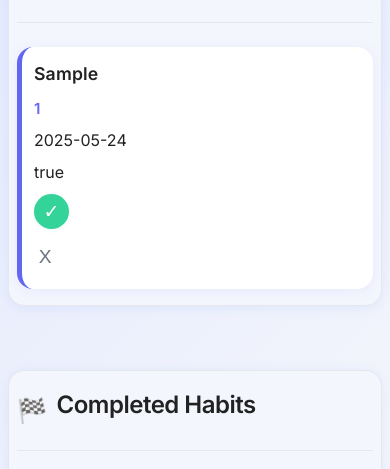
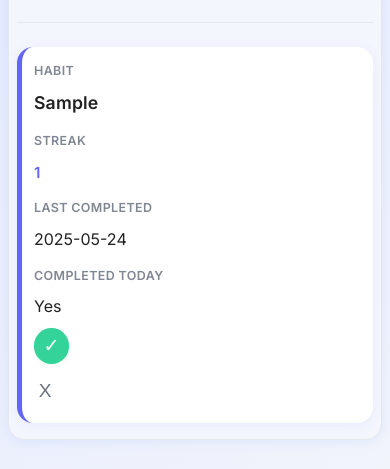
Before and after one commit to Swilsondi/habit-tracker, a plain HTML site: page habit-tracker/src/index.html in a window 390 px wide. Both pictures are taken after typing "Sample" into the empty fields and a click on the button "Add". Shown: the part 375-844 px from the top of the page. Drawn offline with Linux system fonts and the light colour scheme.

Commit message:
Enhances habit card UI with structured labels and improved layout
Improves the habit card rendering by adding structured labels for each habit attribute, enhancing clarity and usability.

Adjusts CSS styles for better alignment and responsiveness of elements, ensuring a more polished appearance.

Updates event listeners for completed and deleted habits to streamline user interactions.

```diff
--- a/habit-tracker/src/scripts/app.js
+++ b/habit-tracker/src/scripts/app.js
@@ -33,67 +33,72 @@ function renderUi(){
     list.innerHTML = ""; // Clear the list before rendering
     for (let i = 0; i < habitArray.length; i++){
         const card = document.createElement('div');
-        card.className = 'habit-card'; // Corrected class assignment no dot. But why doesn't this have a dot?
+        card.className = 'habit-card';
 
+        // Name
+        const nameLabel = document.createElement('div');
+        nameLabel.className = 'habit-card__label';
+        nameLabel.textContent = 'Habit';
         const nameDiv = document.createElement('div');
         nameDiv.className = 'habit-card__name';
         nameDiv.textContent = habitArray[i].name;
 
-
+        // Streak
+        const streakLabel = document.createElement('div');
+        streakLabel.className = 'habit-card__label';
+        streakLabel.textContent = 'Streak';
         const streakDiv = document.createElement('div');
         streakDiv.className = 'habit-card__streak';
         streakDiv.textContent = habitArray[i].streak;
 
-
+        // Last Completed
+        const lastCompletedLabel = document.createElement('div');
+        lastCompletedLabel.className = 'habit-card__label';
+        lastCompletedLabel.textContent = 'Last Completed';
         const lastCompletedDiv = document.createElement('div');
         lastCompletedDiv.className = 'habit-card__lastCompleted';
         lastCompletedDiv.textContent = habitArray[i].lastCompleted;
 
-
+        // Completed Today
+        const completedTodayLabel = document.createElement('div');
+        completedTodayLabel.className = 'habit-card__label';
+        completedTodayLabel.textContent = 'Completed Today';
         const completedTodayDiv = document.createElement('div');
         completedTodayDiv.className = 'habit-card__completedToday';
-        completedTodayDiv.textContent = habitArray[i].completedToday
+        completedTodayDiv.textContent = habitArray[i].completedToday ? "Yes" : "No";
 
-
+        // Buttons
         const completedBtn = document.createElement('button');
         completedBtn.className = 'habit-card__complete-btn';
-        completedBtn.textContent = '✓'; // This will look clean and centered
-
+        completedBtn.textContent = '✓';
 
         const deletedBtn = document.createElement('button');
         deletedBtn.textContent = 'X';
         deletedBtn.className = 'habit-card__delete-btn';
 
-
-        card.append(nameDiv, streakDiv, lastCompletedDiv, completedTodayDiv, completedBtn, deletedBtn);
+        card.append(
+            nameLabel, nameDiv,
+            streakLabel, streakDiv,
+            lastCompletedLabel, lastCompletedDiv,
+            completedTodayLabel, completedTodayDiv,
+            completedBtn, deletedBtn
+        );
         list.append(card);
 
         completedBtn.addEventListener('click', function () {
             completedHabitArray.push(habitArray[i]);
             habitArray.splice(i, 1);
-            console.log('Habit array');
-            console.log(JSON.stringify(habitArray));
-            console.log('Pushed to completed habit array');
-            console.log('Completed habits array');
-            console.log(JSON.stringify(completedHabitArray));
             renderUi();
             addToCompleted();
             renderDeleted();
         });
 
-
-
         deletedBtn.addEventListener('click', function(){
             deletedHabitArray.push(habitArray[i]);
             habitArray.splice(i, 1);
-            console.log('Deleted Habit array');
-            console.log(JSON.stringify(deletedHabitArray));
-            console.log('Pushed to deleted habit array');
             renderUi();
             renderDeleted();
-            // addToCompleted(); Want to make a function here that adds it back to the your habits section.
         });
-
     }
 }
 
@@ -230,3 +235,77 @@ function renderDeleted(){
 // =====================
 // Keep going! You're making great progress and learning real-world dev skills.
 // =====================
+/*
+=====================
+PROFESSIONAL BACKEND/API CHECKLIST (Node + Express + SQL)
+=====================
+1. Project Structure
+   - Use folders: /controllers, /models, /routes, /middleware, /db
+   - Separate logic: controllers (business), models (DB), routes (endpoints)
+
+2. Database Design (SQL)
+   - Tables: users (optional), habits (id, user_id, name, streak, last_completed, completed_today, status)
+   - Use proper types, constraints, and foreign keys
+   - Plan for soft deletes (status column)
+
+3. API Endpoints (RESTful)
+   - GET /api/habits         // get all habits
+   - POST /api/habits        // add new habit
+   - PUT /api/habits/:id     // update habit
+   - DELETE /api/habits/:id  // delete/soft-delete habit
+   - GET /api/habits/completed
+   - GET /api/habits/deleted
+   - (Optional) POST /api/habits/:id/complete
+
+4. Database Connection
+   - Use a connection pool (mysql2, pg, or ORM)
+   - Store DB credentials in .env, use dotenv
+   - Handle connection errors
+
+5. Controllers & Models
+   - Controllers: request/response, validation, error handling
+   - Models: SQL queries or ORM logic
+   - Keep controllers thin
+
+6. Middleware
+   - express.json(), CORS, error handling, (optional) auth
+
+7. Validation & Error Handling
+   - Validate incoming data
+   - Use proper HTTP status codes
+   - Send clear error messages
+
+8. Testing
+   - Test endpoints with Postman/Insomnia
+   - Write unit/integration tests
+
+9. Security
+   - Sanitize inputs, use parameterized queries/ORM
+   - (Optional) Auth for user-specific data
+
+10. Documentation
+    - Document API (README, Swagger, or Postman)
+    - Add code comments
+
+11. Frontend Integration
+    - Use fetch/axios for API calls
+    - Handle loading, error, and success states
+    - Remove direct array manipulation in frontend
+
+12. Deployment
+    - Use env variables, prepare npm scripts
+    - (Optional) Deploy to Heroku/Render/Railway
+    - Use production DB
+
+Pro Tips:
+- Think in resources (table/model = resource)
+- Keep code modular
+- Always handle errors
+- Use async/await
+- Learn SQL basics
+- Use Git/version control
+- Start simple, iterate, ask why
+
+You’re ready to build a professional backend and connect it to your frontend!
+=====================
+*/
--- a/habit-tracker/src/styles/styles.css
+++ b/habit-tracker/src/styles/styles.css
@@ -184,9 +184,9 @@ a {
     box-shadow: 0 2px 12px 0 rgba(99,102,241,0.08);
     padding: 1.25rem 1rem;
     display: flex;
-    align-items: center;
     justify-content: space-between;
-    gap: 1rem;
+    align-items: flex-start;
+    gap: 1.5rem;
     border-left: 5px solid var(--color-accent-strong);
     transition: box-shadow 0.2s, border-color 0.2s, background 0.2s;
     position: relative;
@@ -213,10 +213,10 @@ a {
 }
 
 .habit-card__info {
-    flex: 1;
+    flex: 1 1 auto;
     display: flex;
     flex-direction: column;
-    gap: 0.25rem;
+    gap: 0.2em;
 }
 
 .habit-card__name {
@@ -236,8 +236,26 @@ a {
 
 .habit-card__actions {
     display: flex;
-    align-items: center;
-    gap: 0.5rem;
+    flex-direction: column;
+    gap: 0.5em;
+    align-items: flex-end;
+    margin-left: 1rem;
+}
+
+/* Add this at the end or near your habit card styles */
+.habit-card__label {
+    font-size: 0.78rem;
+    color: var(--color-muted, #6b7280);
+    font-weight: 600;
+    margin-bottom: 0.15em;
+    margin-top: 0.5em;
+    letter-spacing: 0.03em;
+    text-transform: uppercase;
+    opacity: 0.85;
+}
+
+.habit-card__label:first-child {
+    margin-top: 0;
 }
 
 /* Style for the "Complete" button on each habit card */
```
